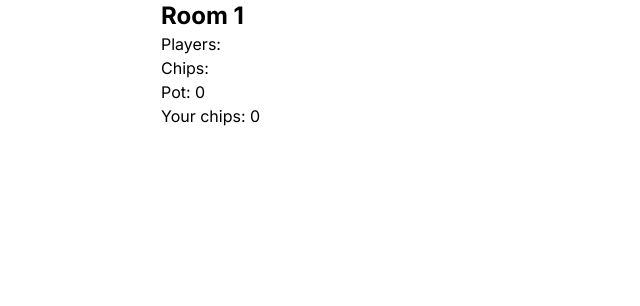
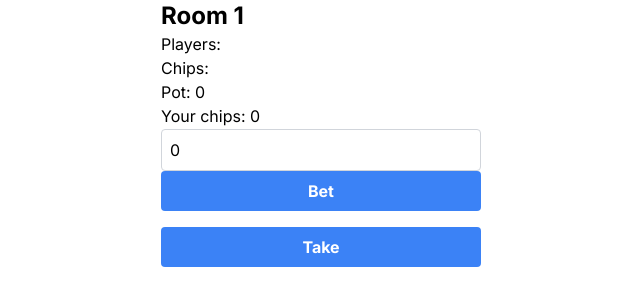
Before and after one commit to michaelzhan1/pokerchips, a Next.js app in the folder client/: page /1 in a window 1280 px wide. Shown: the top 306 px of the page, without its empty margins (319-959 px from the left). Built offline with nearby package versions, Linux system fonts and the light colour scheme; no server answers.

Commit message:
Add betting logic to client

```diff
--- a/client/src/app/[slug]/page.tsx
+++ b/client/src/app/[slug]/page.tsx
@@ -7,34 +7,52 @@ import { socket } from '@/app/socket';
 import { RoomInfoType } from '@/type/room';
 
 
+const DEFAULT_POT_AMOUNT = 0;
+
 export default function Page({params}: {params: {slug: string}}) {
   const router = useRouter();
   const roomId = params.slug;
 
-  const [players, setPlayers] = useState<string[]>([]);
-  const [chips, setChips] = useState<number[]>([]);
+  const [allPlayers, setAllPlayers] = useState<string[]>([]);
+  const [allChips, setAllChips] = useState<number[]>([]);
   const [pot, setPot] = useState<number>(0);
-  const [ownAmount, setOwnAmount] = useState<number>(0);
+  const [ownChips, setOwnChips] = useState<number>(0);
+  const [transactionAmt, setTransactionAmt] = useState<number>(0);
+
+  const handleTransactionAmtChange = (e: React.ChangeEvent<HTMLInputElement>): void => { setTransactionAmt(parseInt(e.target.value)); }
+
+  const handleBet = () => {
+    if (transactionAmt > ownChips) {
+      alert('Not enough chips');
+      return;
+    }
+    console.log(transactionAmt);
+    socket.emit('bet', {amt: transactionAmt, roomId: roomId, socketId: socket.id});
+  }
+
+  const handleTake = () => {
+    if (transactionAmt > pot) {
+      alert('Not enough chips in pot');
+      return;
+    }
+    socket.emit('take', {amt: transactionAmt, roomId: roomId, socketId: socket.id});
+  }
 
   const parseRoomInfo = (data: RoomInfoType, socketId: string | undefined) => {
     const playerData = Object.values(data);
     const players = playerData.map(player => player.name);
     const chips = playerData.map(player => player.amount);
-    const ownAmount = (socketId !== undefined) ? data[socketId].amount : 0;
-    setPlayers(players);
-    setChips(chips);
-    setOwnAmount(ownAmount);
+    const ownChips = (socketId !== undefined) ? data[socketId].amount : 0;
+    setAllPlayers(players);
+    setAllChips(chips);
+    setOwnChips(ownChips);
   }
 
-  const parsePotInfo = (data: number) => {
-    setPot(data);
-  }
-
+  const parsePotInfo = (data: number) => { setPot(data); }
   useEffect(() => {
-    console.log(socket.id);
     const searchParams = new URLSearchParams(window.location.search);
-    const amount = searchParams.get('amt') || '1000';
-    const name = searchParams.get('name') || 'First joiner';
+    const amount = searchParams.get('amt');
+    const name = searchParams.get('name');
 
     socket.connect();
     socket.on('connect', () => {
@@ -60,10 +78,18 @@ export default function Page({params}: {params: {slug: string}}) {
       <div className='w-screen flex flex-col items-center'>
         <div className='w-80'>
           <h1 className='text-2xl font-bold'>Room {roomId}</h1>
-          <p>Players: {players.join(', ')}</p>
-          <p>Chips: {chips.join(', ')}</p>
+          <p>Players: {allPlayers.join(', ')}</p>
+          <p>Chips: {allChips.join(', ')}</p>
           <p>Pot: {pot}</p>
-          <p>Your chips: {ownAmount}</p>
+          <p>Your chips: {ownChips}</p>
+        </div>
+        <hr className='h-px' />
+        <div className='flex flex-col'>
+          <input type='number' name='transactionAmt' onChange={handleTransactionAmtChange} defaultValue={DEFAULT_POT_AMOUNT} inputMode='numeric' className='w-80 border border-gray-300 rounded p-2' />
+        </div>
+        <div className='flex flex-col'>
+          <button type='button' onClick={handleBet} className='w-80 mb-4 bg-blue-500 hover:bg-blue-700 text-white font-bold py-2 px-4 rounded'>Bet</button>
+          <button type='button' onClick={handleTake} className='w-80 bg-blue-500 hover:bg-blue-700 text-white font-bold py-2 px-4 rounded'>Take</button>
         </div>
       </div>
     </main>
```
